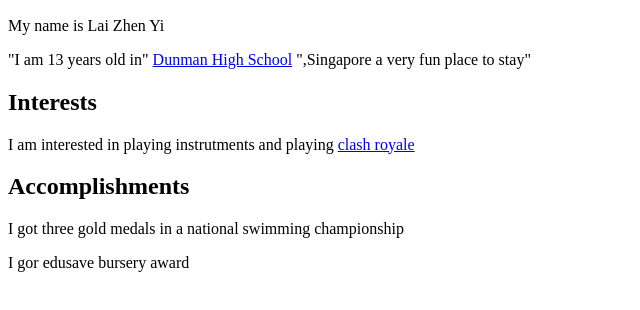
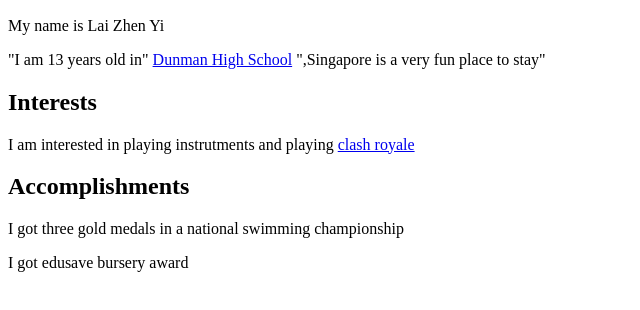
Before and after one commit to dhs17y1elaizhenyi/dhs17y1elaizhenyi.github.io, a plain HTML site: page index.html in a window 1280 px wide. Shown: the part 150-460 px from the top of the page, 0-640 px from the left. Drawn offline with Linux system fonts and the light colour scheme.

Commit message:
Update index.html

```diff
--- a/index.html
+++ b/index.html
@@ -11,12 +11,12 @@
 <p>
 "I am 13 years old in"
 <a href="http://dunmanhigh.moe.edu.sg/">Dunman High School</a>
-",Singapore a very fun place to stay"
+",Singapore is a very fun place to stay"
 </P>
 <h2>Interests</h2>
 <p>I am interested in playing instrutments and playing <a href="https://clashroyale.com/"> clash royale</a></p>
 <h2>Accomplishments</h2>
 <p>I got three gold medals in a national swimming championship</p>
-<p>I gor edusave bursery award</p>
+<p>I got edusave bursery award</p>
 </body>
 </html>
```
